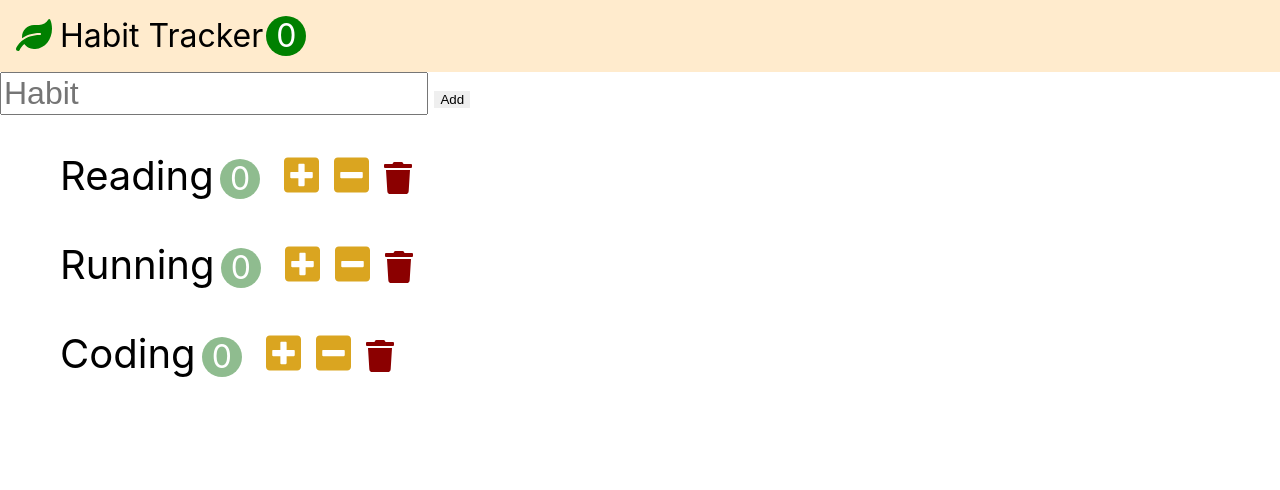
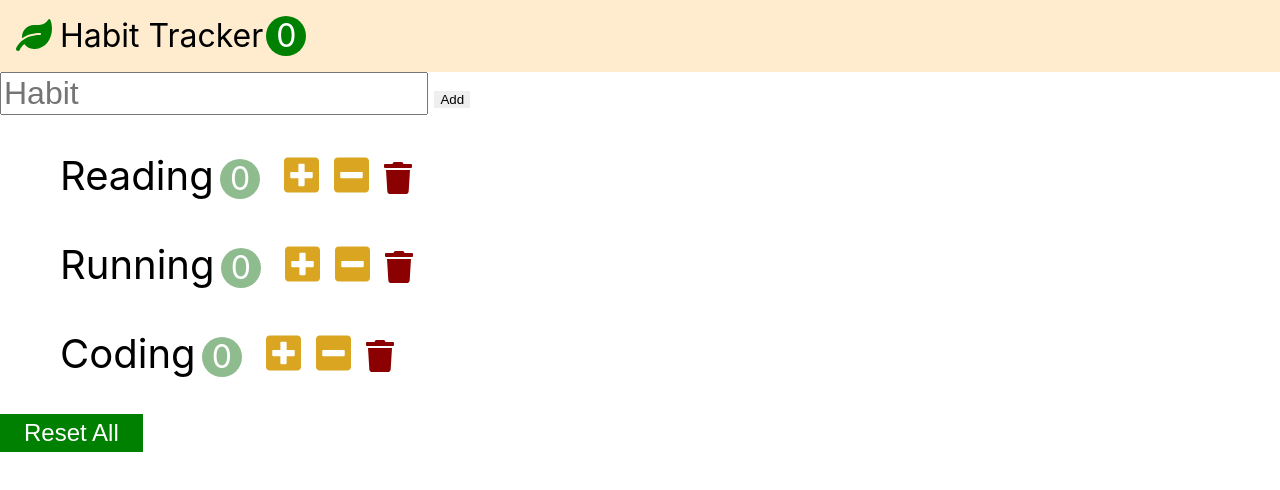
Before and after one commit to SeungWookHan/Dream-Coding-React, a React (Create React App) app in the folder react-basic/habit-tracker/: page / in a window 1280 px wide. Shown: the top 490 px of the page. Built offline with nearby package versions, Linux system fonts and the light colour scheme.

Commit message:
Add reset button

```diff
--- a/react-basic/habit-tracker/src/app.css
+++ b/react-basic/habit-tracker/src/app.css
@@ -88,3 +88,10 @@ button {
   vertical-align: baseline;
   color: darkred;
 }
+
+.habits-reset {
+  font-size: 1.5rem;
+  padding: 0.2em 1em;
+  background-color: green;
+  color: white;
+}
--- a/react-basic/habit-tracker/src/app.jsx
+++ b/react-basic/habit-tracker/src/app.jsx
@@ -39,6 +39,13 @@ class App extends Component {
     this.setState({ habits });
   };
 
+  handleReset = () => {
+    const habits = this.state.habits.map((habit) => {
+      habit.count = 0;
+      return habit;
+    });
+    this.setState({ habits });
+  };
   render() {
     return (
       <>
@@ -51,6 +58,7 @@ class App extends Component {
           onDecrement={this.handleDecrement}
           onDelete={this.handleDelete}
           onAdd={this.handleAdd}
+          onReset={this.handleReset}
         />
       </>
     );
--- a/react-basic/habit-tracker/src/components/habits.jsx
+++ b/react-basic/habit-tracker/src/components/habits.jsx
@@ -35,6 +35,9 @@ export default class Habits extends Component {
             />
           ))}
         </ul>
+        <button className="habits-reset" onClick={this.props.onReset}>
+          Reset All
+        </button>
       </>
     );
   }
```
